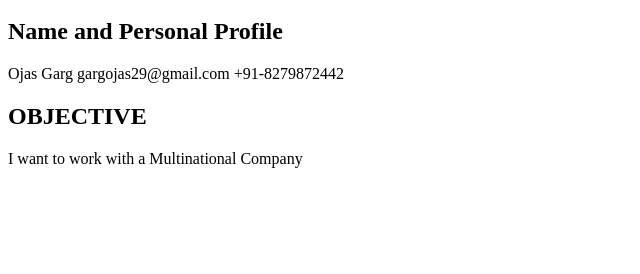
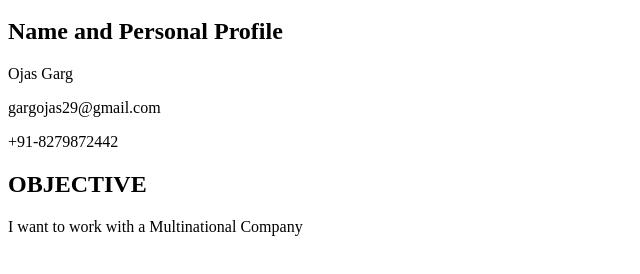
Before and after one commit to gargojas29/Ojas, a plain HTML site: page index.html in a window 1280 px wide. Shown: the part 48-322 px from the top of the page, without its empty margins (0-640 px from the left). Drawn offline with Linux system fonts and the light colour scheme.

Commit message:
Update index.html

```diff
--- a/index.html
+++ b/index.html
@@ -5,10 +5,9 @@
 <body>
   <h1>Resume-CURRICULUM VITAE</h1>
    <h2>Name and Personal Profile</h2>
-   <p>Ojas Garg
-     gargojas29@gmail.com
-     +91-8279872442
-  </p>
+   <p>Ojas Garg</p>
+   <p>gargojas29@gmail.com</p>
+   <p>+91-8279872442</p>
   <h2>OBJECTIVE</h2>
   <p>I want to work with a Multinational Company</p>
   </body>
```
